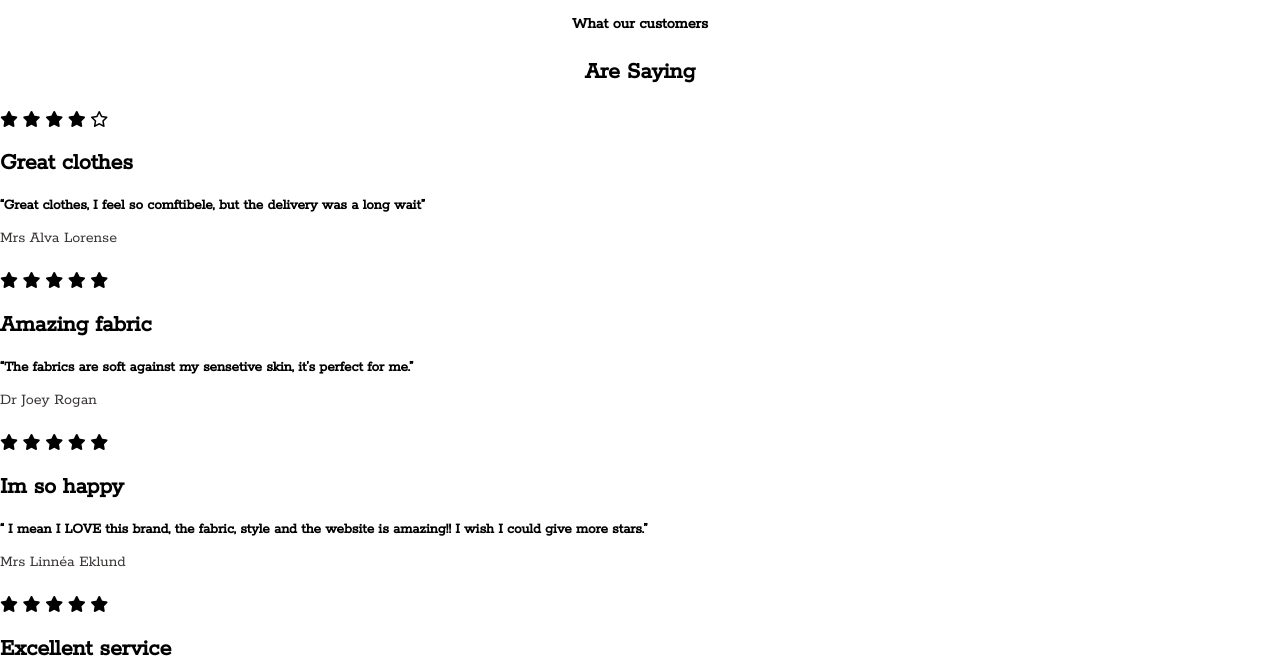
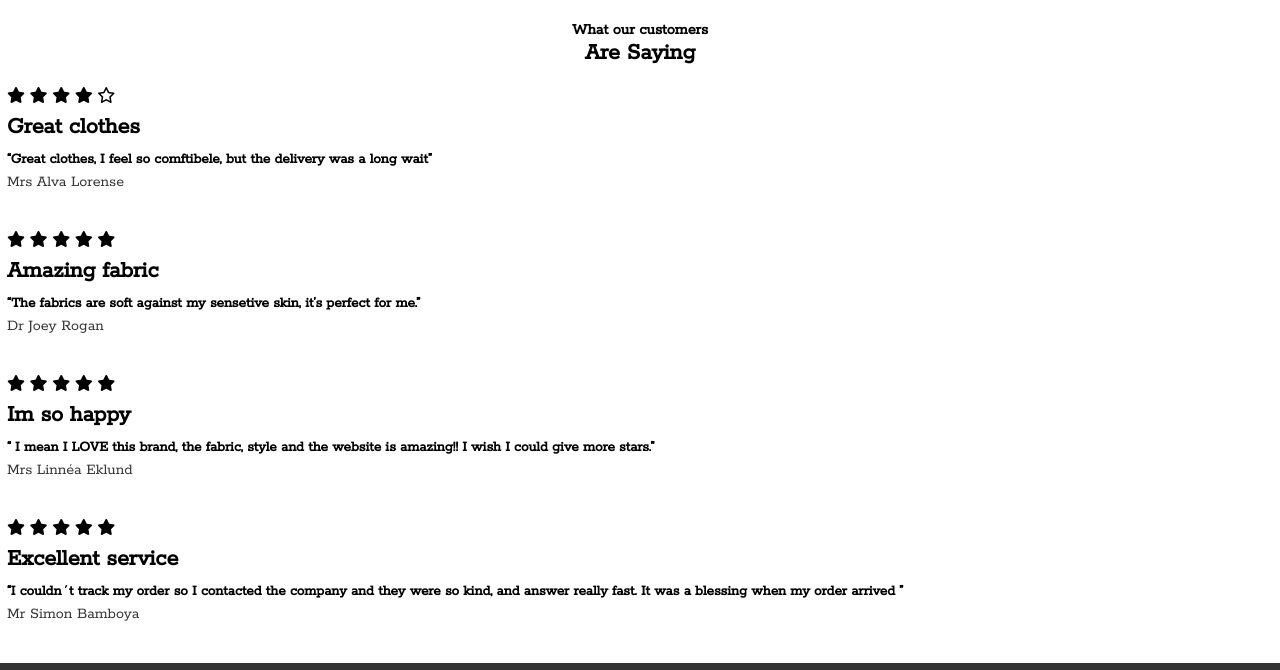
Before and after one commit to Fiaevanna/BakagaFashion, a website: page refrences.html in a window 1280 px wide. Shown: the part 129-799 px from the top of the page. Drawn offline with Linux system fonts and the light colour scheme; a web font is replaced by a local one.

Commit message:
added margin and font-family to refrences

```diff
--- a/style.scss
+++ b/style.scss
@@ -222,30 +222,38 @@ footer {
   flex-direction: column;
   align-items: center;
   font-family: "Rokkitt", serif;
-  margin: 0px;
+  margin-left: 7px;
+  margin-right: 7px;
 
   h4 {
+    margin-bottom: 0px;
+  }
+
+  h2 {
+    margin-top: 0px;
+  }
+
+  i {
+    margin-bottom: 10px;
+  }
+
+  h1 {
     margin: 0px;
-    margin-top: 15px;
-    margin-bottom: 15px;
+    margin-bottom: 10px;
   }
-  h2 {
-    margin: 0px;
-    margin-top: 10px;
-    margin-bottom: 15px;
-  }
+
   article {
     width: 100%;
-    margin-top: 10px;
-    margin-bottom: 15px;
+    margin-bottom: 40px;
   }
   p {
     font-size: 15px;
     font-weight: bold;
+    margin: 0px;
+    margin-bottom: 5px;
   }
   span {
     color: rgb(57, 53, 53);
-    margin-top: 10px;
   }
 }
 
```
Also changed, not shown: style.css, 1 other file.
